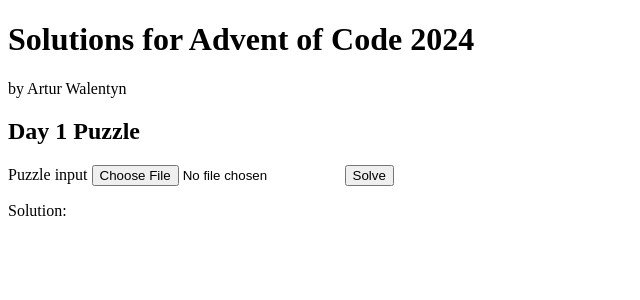
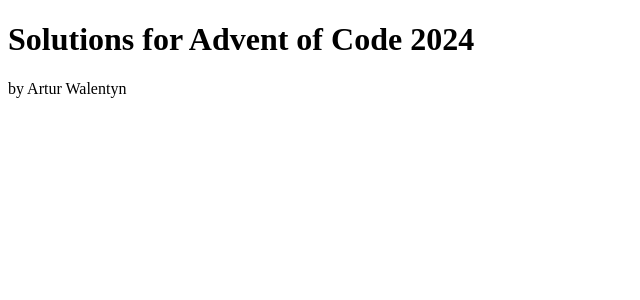
Before and after one commit to onlu174/advent-of-code-24, an Angular app: page / in a window 1280 px wide. Shown: the top 300 px of the page, without its empty margins (0-640 px from the left). Built offline with nearby package versions, Linux system fonts and the light colour scheme.

Commit message:
Creates puzzleSolverProvider

```diff
--- a/src/app/app.routes.ts
+++ b/src/app/app.routes.ts
@@ -1,9 +1,11 @@
 import { Routes } from '@angular/router';
 import { PuzzleComponent } from './components/puzzle/puzzle.component';
+import { puzzleSolverProvider } from './utils/puzzle-solver-provider';
 
 export const routes: Routes = [
   {
-    path: '',
+    path: ':day',
     component: PuzzleComponent,
+    providers: [puzzleSolverProvider],
   },
 ];
--- a/src/app/components/puzzle/puzzle.component.ts
+++ b/src/app/components/puzzle/puzzle.component.ts
@@ -1,6 +1,6 @@
 import { Component, inject, signal } from '@angular/core';
 import { FormControl, FormsModule, Validators } from '@angular/forms';
-import { Day1PuzzleSolverService } from '../../services/day-1-puzzle-solver/day-1-puzzle-solver.service';
+import { PuzzleSolverService } from '../../model/puzzle-solver';
 
 @Component({
   selector: 'app-puzzle',
@@ -8,7 +8,7 @@
   templateUrl: './puzzle.component.html',
 })
 export class PuzzleComponent {
-  private readonly puzzleSolverService = inject(Day1PuzzleSolverService);
+  private readonly puzzleSolverService = inject(PuzzleSolverService);
 
   private readonly puzzleInputControl = new FormControl<File | null>(null, [Validators.required]);
 
--- /dev/null
+++ b/src/app/utils/puzzle-solver-provider.ts
@@ -0,0 +1,15 @@
+import { PuzzleSolverService } from '../model/puzzle-solver';
+import { Day1PuzzleSolverService } from '../services/day-1-puzzle-solver/day-1-puzzle-solver.service';
+import { Router } from '@angular/router';
+
+const puzzleSolverFactory = (router: Router) => {
+  console.log(router.routerState.snapshot.root.children[0].params['day']);
+
+  return Day1PuzzleSolverService;
+};
+
+export const puzzleSolverProvider = {
+  provide: PuzzleSolverService,
+  useFactory: puzzleSolverFactory,
+  deps: [Router],
+};
```
